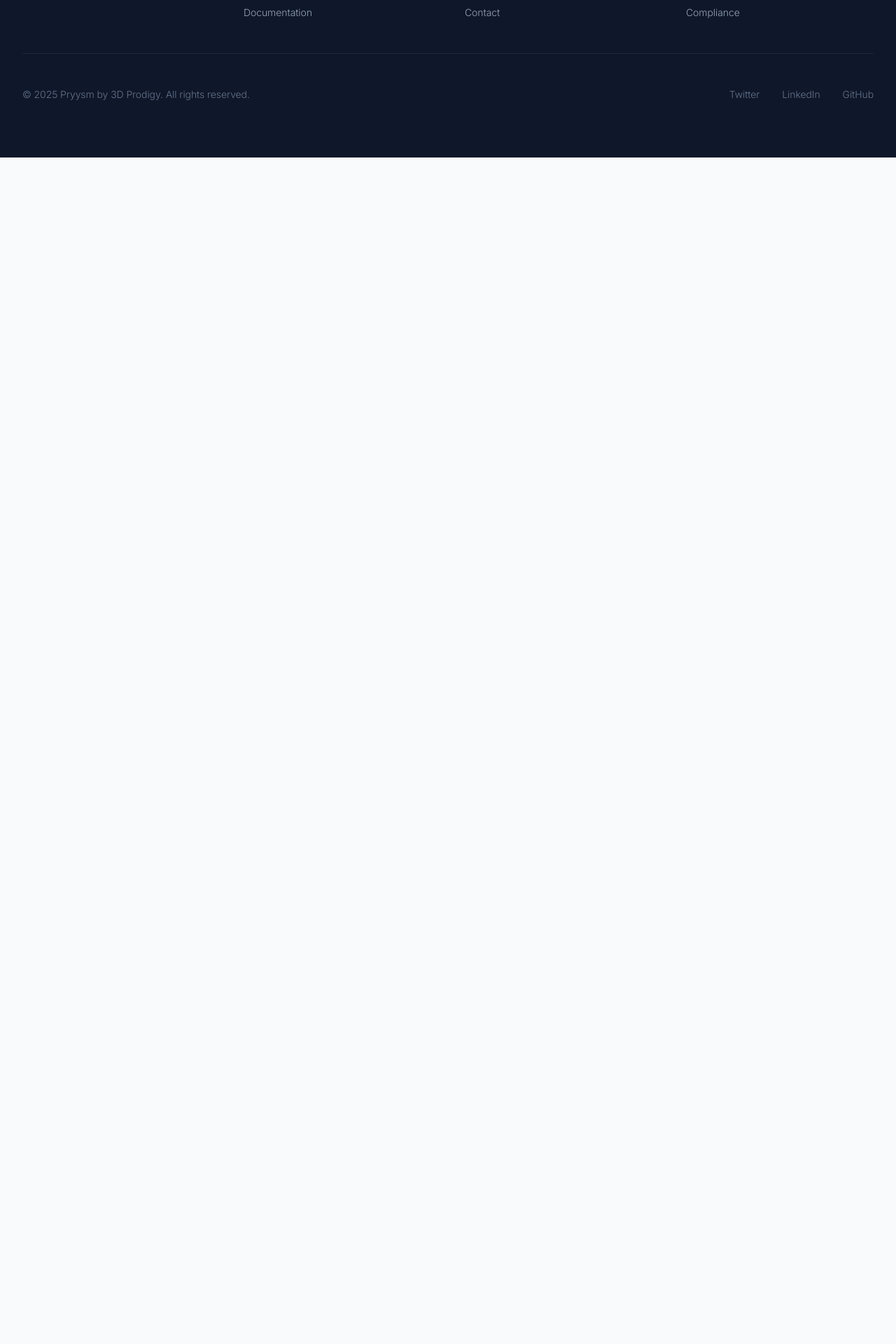
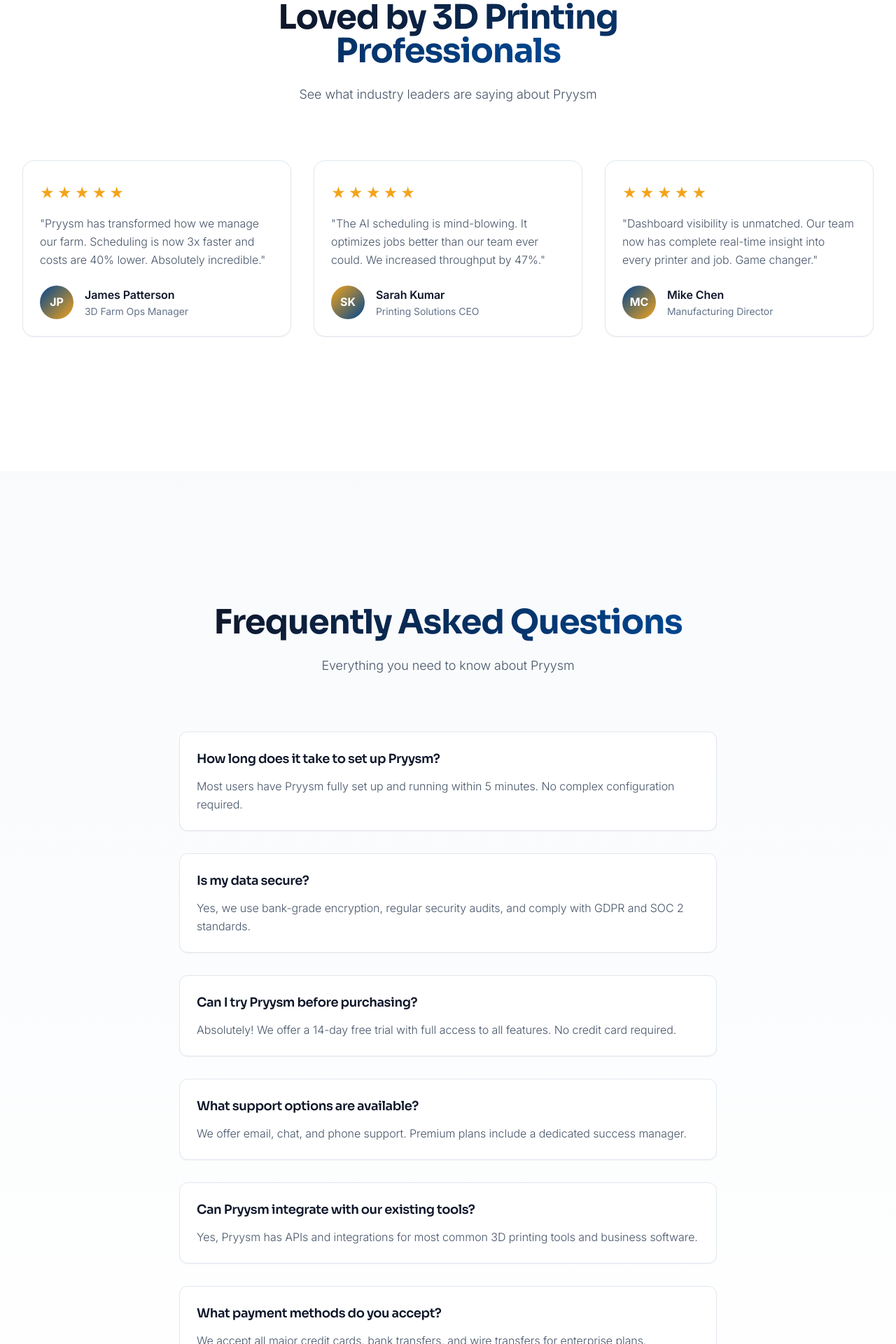
Before and after one commit to bhavinrlad-design/pryysm24, a Next.js app: page / in a window 1280 px wide. Shown: the part 3680-5600 px from the top of the page at 70% size. Before the commit the page ends 3905 px from the top, so only its background shows below. Built offline with nearby package versions, Linux system fonts and the light colour scheme.

Commit message:
Add complete design system & extend landing page with testimonials and FAQ sections

```diff
--- a/app/page.tsx
+++ b/app/page.tsx
@@ -359,6 +359,151 @@ export default function LandingPage() {
             </div>
           </div>
         </section>
+
+        {/* Testimonials Section */}
+        <section className="relative w-full py-24 md:py-36 lg:py-48 bg-white">
+          <div className="container mx-auto px-4 sm:px-6 lg:px-8">
+            <div className="flex flex-col items-center text-center max-w-2xl mx-auto mb-20">
+              <h2 className="text-4xl sm:text-5xl font-bold tracking-tight mb-6">
+                <span className="bg-gradient-to-r from-slate-900 to-primary bg-clip-text text-transparent">
+                  Loved by 3D Printing Professionals
+                </span>
+              </h2>
+              <p className="text-lg text-slate-600 font-light">
+                See what industry leaders are saying about Pryysm
+              </p>
+            </div>
+
+            <div className="grid md:grid-cols-3 gap-8">
+              {/* Testimonial 1 */}
+              <Card className="rounded-2xl border-slate-200">
+                <CardContent className="pt-8">
+                  <div className="flex items-center gap-1 mb-4">
+                    {[...Array(5)].map((_, i) => (
+                      <span key={i} className="text-accent text-xl">★</span>
+                    ))}
+                  </div>
+                  <p className="text-slate-600 mb-6 font-light leading-relaxed">
+                    "Pryysm has transformed how we manage our farm. Scheduling is now 3x faster and costs are 40% lower. Absolutely incredible."
+                  </p>
+                  <div className="flex items-center gap-4">
+                    <div className="w-12 h-12 rounded-full bg-gradient-to-br from-primary to-accent flex items-center justify-center text-white font-bold">
+                      JP
+                    </div>
+                    <div>
+                      <p className="font-semibold text-slate-900">James Patterson</p>
+                      <p className="text-sm text-slate-500">3D Farm Ops Manager</p>
+                    </div>
+                  </div>
+                </CardContent>
+              </Card>
+
+              {/* Testimonial 2 */}
+              <Card className="rounded-2xl border-slate-200">
+                <CardContent className="pt-8">
+                  <div className="flex items-center gap-1 mb-4">
+                    {[...Array(5)].map((_, i) => (
+                      <span key={i} className="text-accent text-xl">★</span>
+                    ))}
+                  </div>
+                  <p className="text-slate-600 mb-6 font-light leading-relaxed">
+                    "The AI scheduling is mind-blowing. It optimizes jobs better than our team ever could. We increased throughput by 47%."
+                  </p>
+                  <div className="flex items-center gap-4">
+                    <div className="w-12 h-12 rounded-full bg-gradient-to-br from-accent to-primary flex items-center justify-center text-white font-bold">
+                      SK
+                    </div>
+                    <div>
+                      <p className="font-semibold text-slate-900">Sarah Kumar</p>
+                      <p className="text-sm text-slate-500">Printing Solutions CEO</p>
+                    </div>
+                  </div>
+                </CardContent>
+              </Card>
+
+              {/* Testimonial 3 */}
+              <Card className="rounded-2xl border-slate-200">
+                <CardContent className="pt-8">
+                  <div className="flex items-center gap-1 mb-4">
+                    {[...Array(5)].map((_, i) => (
+                      <span key={i} className="text-accent text-xl">★</span>
+                    ))}
+                  </div>
+                  <p className="text-slate-600 mb-6 font-light leading-relaxed">
+                    "Dashboard visibility is unmatched. Our team now has complete real-time insight into every printer and job. Game changer."
+                  </p>
+                  <div className="flex items-center gap-4">
+                    <div className="w-12 h-12 rounded-full bg-gradient-to-br from-primary to-accent flex items-center justify-center text-white font-bold">
+                      MC
+                    </div>
+                    <div>
+                      <p className="font-semibold text-slate-900">Mike Chen</p>
+                      <p className="text-sm text-slate-500">Manufacturing Director</p>
+                    </div>
+                  </div>
+                </CardContent>
+              </Card>
+            </div>
+          </div>
+        </section>
+
+        {/* FAQ Section */}
+        <section className="relative w-full py-24 md:py-36 lg:py-48 bg-gradient-to-b from-slate-50 to-white">
+          <div className="container mx-auto px-4 sm:px-6 lg:px-8">
+            <div className="flex flex-col items-center text-center max-w-2xl mx-auto mb-20">
+              <h2 className="text-4xl sm:text-5xl font-bold tracking-tight mb-6">
+                <span className="bg-gradient-to-r from-slate-900 to-primary bg-clip-text text-transparent">
+                  Frequently Asked Questions
+                </span>
+              </h2>
+              <p className="text-lg text-slate-600 font-light">
+                Everything you need to know about Pryysm
+              </p>
+            </div>
+
+            <div className="grid gap-8 max-w-3xl mx-auto">
+              {[
+                {
+                  q: "How long does it take to set up Pryysm?",
+                  a: "Most users have Pryysm fully set up and running within 5 minutes. No complex configuration required."
+                },
+                {
+                  q: "Is my data secure?",
+                  a: "Yes, we use bank-grade encryption, regular security audits, and comply with GDPR and SOC 2 standards."
+                },
+                {
+                  q: "Can I try Pryysm before purchasing?",
+                  a: "Absolutely! We offer a 14-day free trial with full access to all features. No credit card required."
+                },
+                {
+                  q: "What support options are available?",
+                  a: "We offer email, chat, and phone support. Premium plans include a dedicated success manager."
+                },
+                {
+                  q: "Can Pryysm integrate with our existing tools?",
+                  a: "Yes, Pryysm has APIs and integrations for most common 3D printing tools and business software."
+                },
+                {
+                  q: "What payment methods do you accept?",
+                  a: "We accept all major credit cards, bank transfers, and wire transfers for enterprise plans."
+                }
+              ].map((item, index) => (
+                <Card key={index} className="rounded-xl border-slate-200 hover:border-primary/30 hover:shadow-md transition-all">
+                  <CardHeader className="pb-3">
+                    <CardTitle className="text-lg font-semibold text-slate-900">
+                      {item.q}
+                    </CardTitle>
+                  </CardHeader>
+                  <CardContent>
+                    <p className="text-slate-600 font-light leading-relaxed">
+                      {item.a}
+                    </p>
+                  </CardContent>
+                </Card>
+              ))}
+            </div>
+          </div>
+        </section>
       </main>
 
       {/* Footer */}
```
Also changed, not shown: 1 other file (tests, documents, lock files or other folders).
